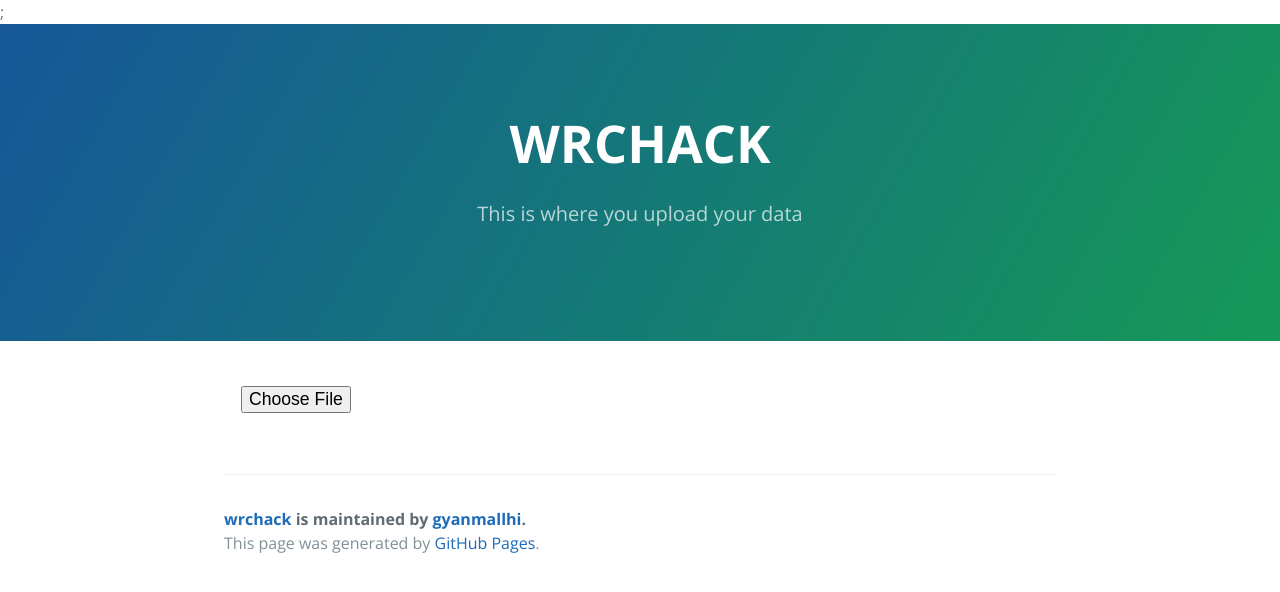
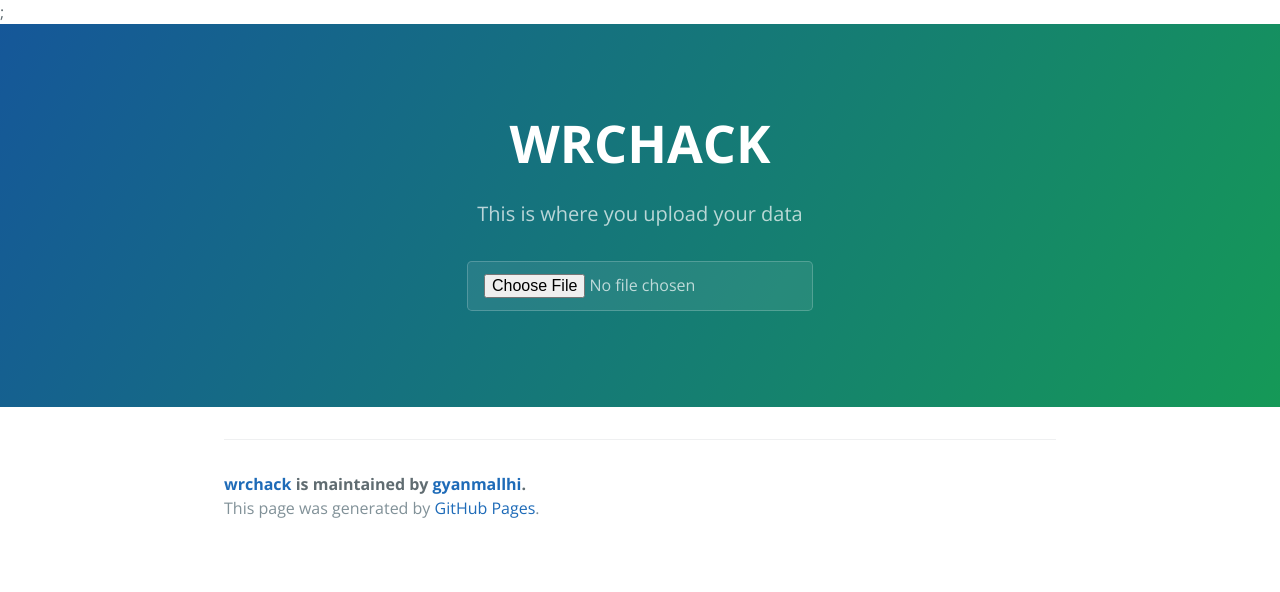
Before and after one commit to gyanmallhi/wrchack, a Jekyll site: the page built from index.md, in a window 1280 px wide. Shown: the top 592 px of the page. Built offline with Jekyll 4.4.1, drawn with Linux system fonts in a browser that asks for light colours.

Commit message:
Update default.html

```diff
--- a/_layouts/default.html
+++ b/_layouts/default.html
@@ -27,6 +27,8 @@
       <h1 class="project-name">{{ page.title | default: site.title | default: site.github.repository_name }}</h1>
       <h2 class="project-tagline">{{ page.description | default: site.description | default: site.github.project_tagline }}</h2>
 
+      <input class="btn" type='file' onchange="readURL(this);" />
+
       {% if site.show_downloads %}
         <a href="{{ site.github.zip_url }}" class="btn">Download .zip</a>
         <a href="{{ site.github.tar_url }}" class="btn">Download .tar.gz</a>
@@ -34,7 +36,7 @@
     </header>
 
     <main id="content" class="main-content" role="main">
-       <input class="btn" type='file' onchange="readURL(this);" />
+
 
       <footer class="site-footer">
         {% if site.github.is_project_page %}
```
